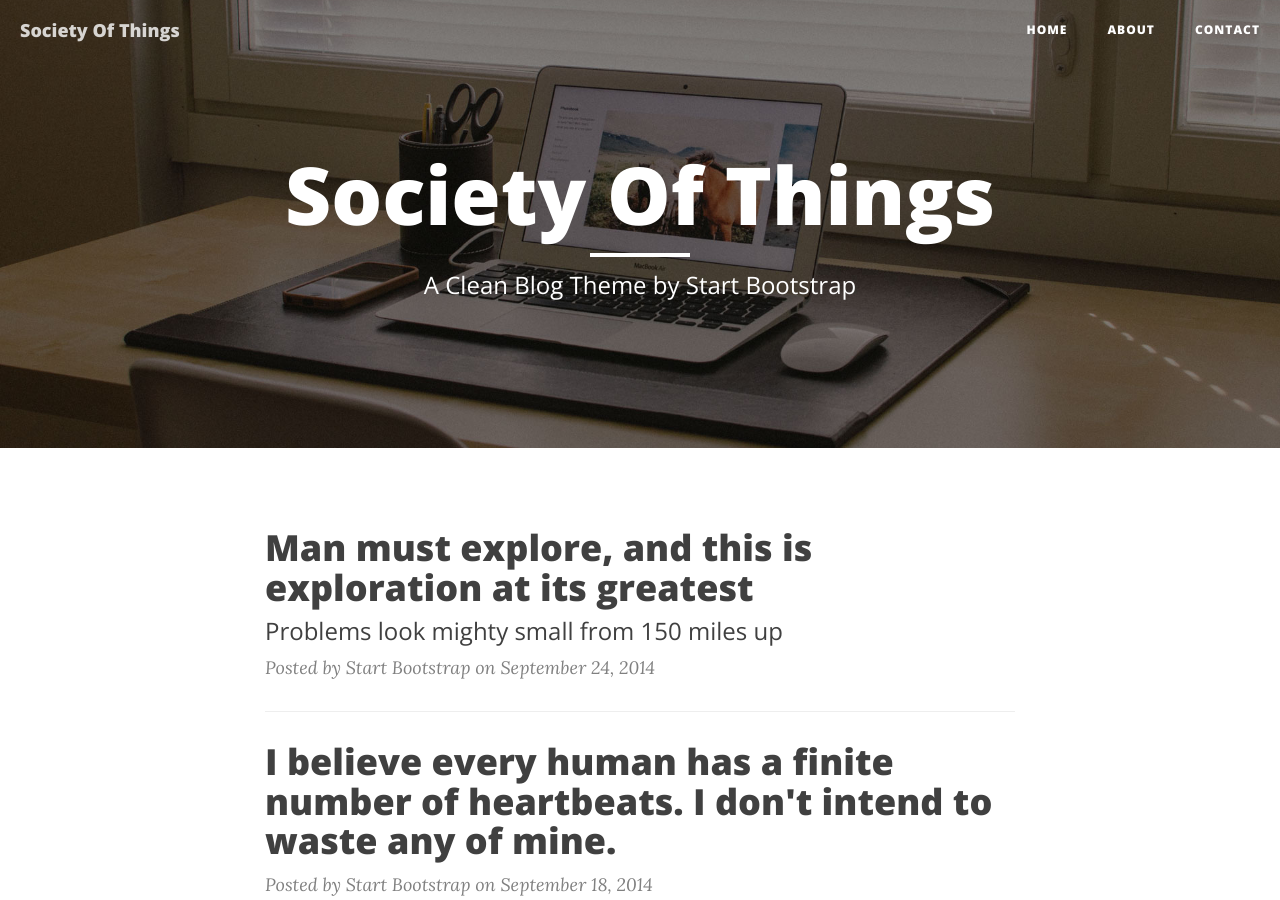
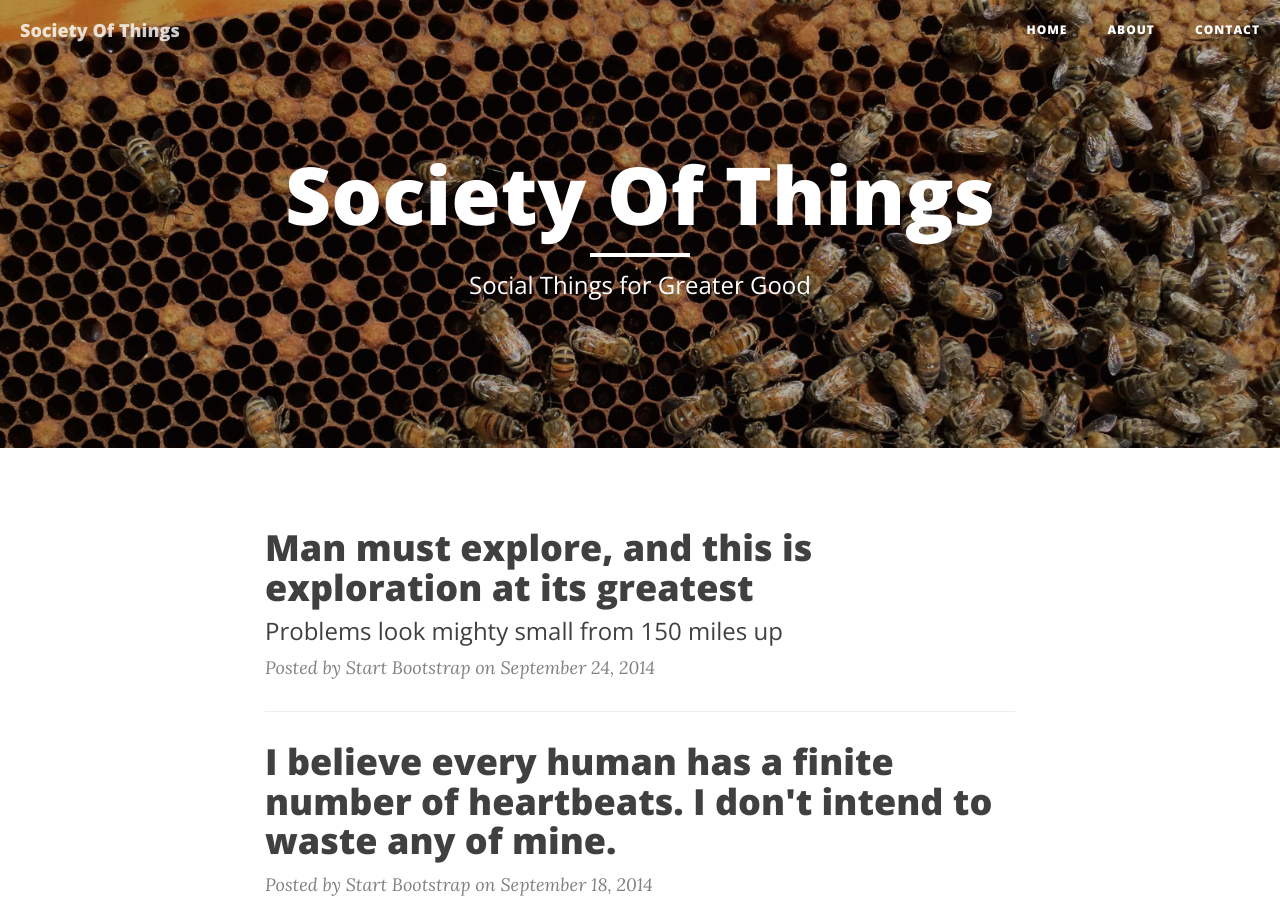
Before and after one commit to windley/societyofthings, a Jekyll site: the page built from index.html, in a window 1280 px wide and 900 px high. Built offline with Jekyll 4.4.1, drawn with Linux system fonts in a browser that asks for light colours; nearby versions of some CDN libraries; the list of posts is cut into pages by our own code.

Commit message:
new homepage image

```diff
--- a/index.html
+++ b/index.html
@@ -1,6 +1,6 @@
 ---
 layout: page
-description: "A Clean Blog Theme by Start Bootstrap"
+description: "Social Things for Greater Good"
 ---
 
 {% for post in paginator.posts %}
```
Also changed, not shown: img/home-bg.jpg.
